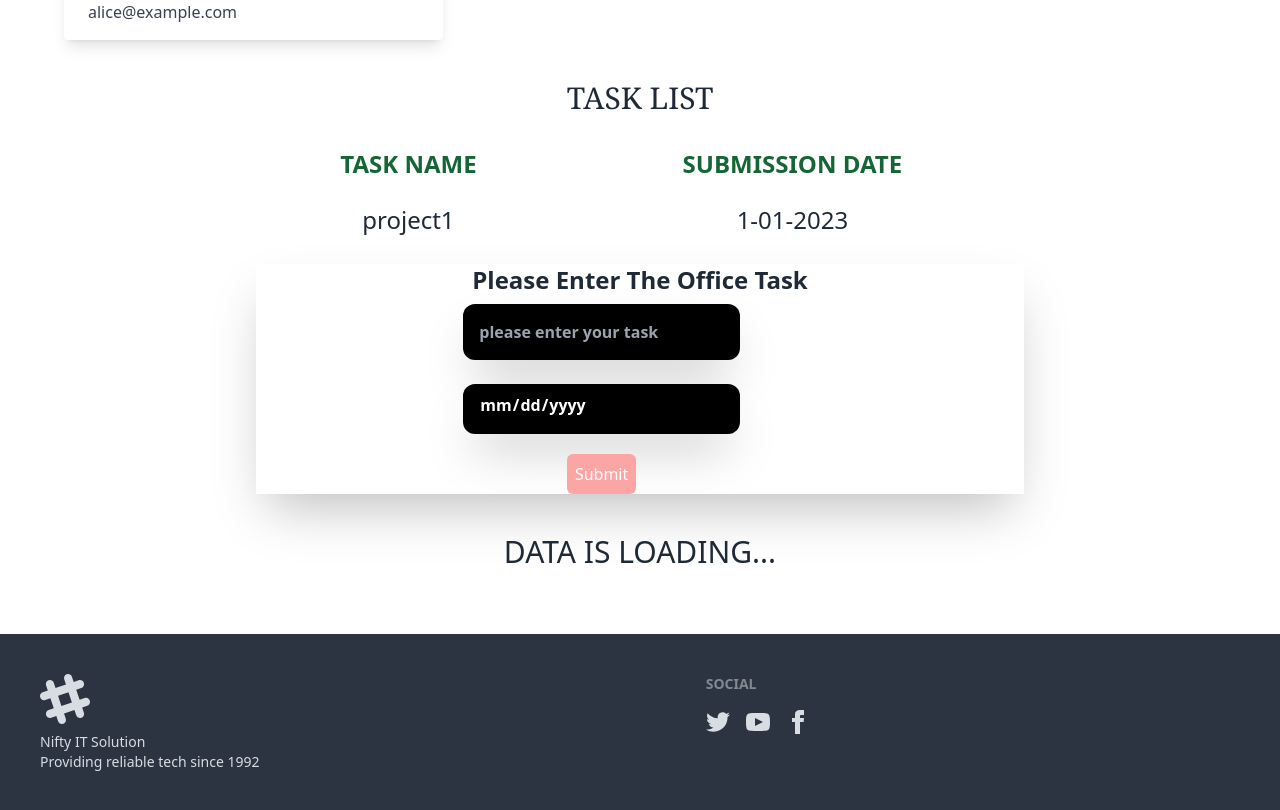
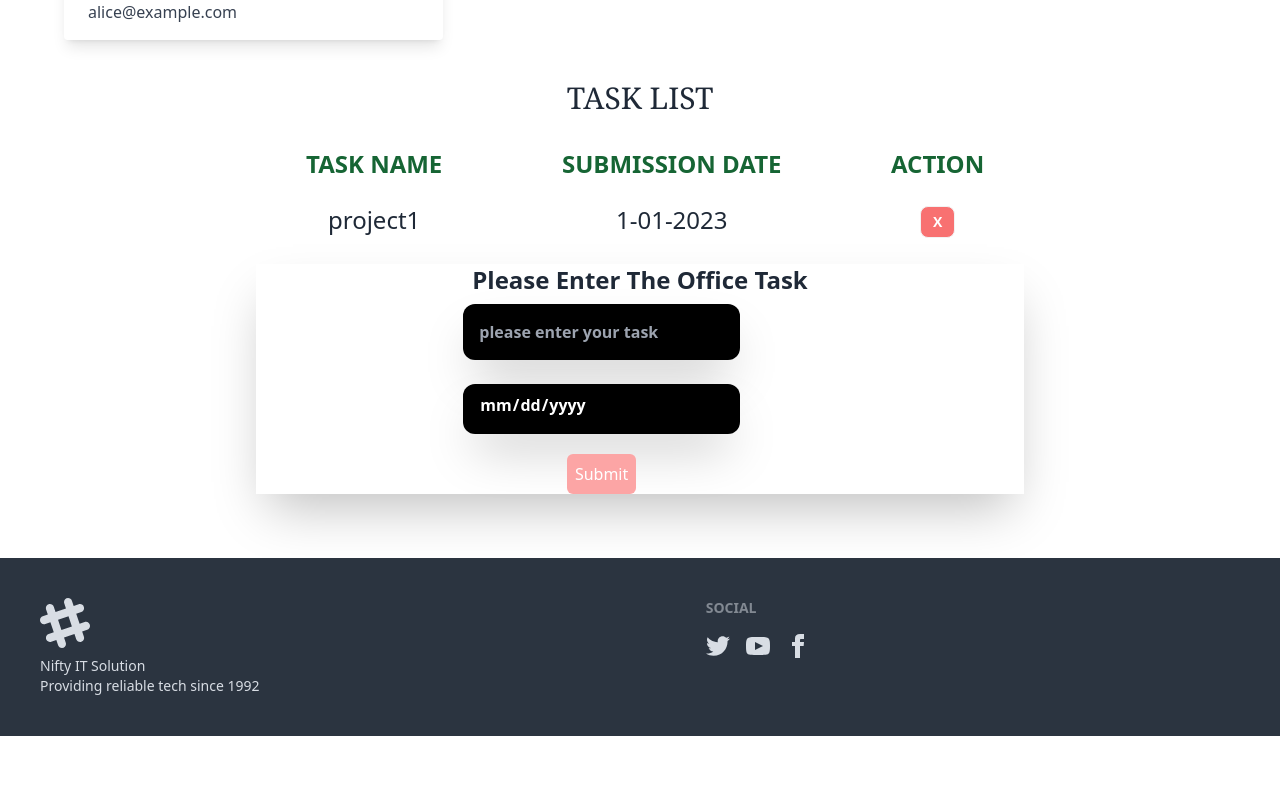
Before and after one commit to ekram2d/Nifty-it-React-typescript-ekram2d, a React (Vite) app: page / in a window 1280 px wide. Shown: the part 1900-2710 px from the top of the page. After the commit the page ends 2636 px from the top, so only its background shows below. Built offline with nearby package versions, Linux system fonts and the light colour scheme.

Commit message:
feat: [Delete] method added for office task using useReducer

```diff
--- a/src/components/Home/CompanyMembers/CompanyMembers.tsx
+++ b/src/components/Home/CompanyMembers/CompanyMembers.tsx
@@ -1,4 +1,4 @@
-import React from 'react';
+
 import SingleMember from './SingleMember';
 export type members = {
       id: number,
--- a/src/components/Home/CompanyProjects/CompanyProjects.tsx
+++ b/src/components/Home/CompanyProjects/CompanyProjects.tsx
@@ -1,4 +1,4 @@
-import React from 'react';
+
 import SingleProject from './SingleProject';
 
 export type Projects = {
--- a/src/components/Home/Home/Home.tsx
+++ b/src/components/Home/Home/Home.tsx
@@ -2,7 +2,6 @@
 import CompanyProjects from '../CompanyProjects/CompanyProjects';
 import CompanyMembers from '../CompanyMembers/CompanyMembers';
 import OfficeTodo from '../../OfficeTodo/OfficeTodo'
-import UserDefinedProps from '../../UserDefinedProps/UserDefinedProps';
 
 
 const Home = () => {
@@ -20,7 +19,7 @@ const Home = () => {
                   </section>
 
                   <OfficeTodo/>
-                  <UserDefinedProps/>
+
 
             </div>
       );
--- a/src/components/OfficeTodo/OfficeTodo.tsx
+++ b/src/components/OfficeTodo/OfficeTodo.tsx
@@ -23,6 +23,15 @@ const reducer = (state: State, action: OfficeTodoAction) => {
       ...state,
       data: allTasks,
     };
+  }
+  if (action.type === 'delete') {
+   const filterTask = state?.data?.filter(task=> task.id != action.payload)
+   console.log(filterTask)
+   return {
+    ...state,
+    data: filterTask
+   }
+
   }
 
   // Your reducer logic here
@@ -53,6 +62,11 @@ const OfficeTodo = () => {
     reset();
   };
 
+  const HandleDelete = (id: number) => {
+    dispatch({type:'delete',payload: id});
+
+  }
+
 
   return (
     <>
@@ -67,6 +81,9 @@ const OfficeTodo = () => {
               <th className="text-2xl text-green-800 font-bold uppercase p-3">
                 Submission Date
               </th>
+              <th className="text-2xl text-green-800 font-bold uppercase p-3">
+                Action
+              </th>
             </tr>
           </thead>
           <tbody>
@@ -74,6 +91,12 @@ const OfficeTodo = () => {
               <tr key={task.id}>
                 <td className="p-3">{task.name}</td>
                 <td className="p-3">{task.date}</td>
+                <td> <button
+                  onClick={() => HandleDelete(task.id)} // Pass a function to onClick
+                  className="btn btn-sm  bg-red-400 text-white  "
+                >
+                  X
+                </button></td>
               </tr>
             ))}
           </tbody>
--- a/src/components/UserDefinedProps/DataFetch/DataFetch.tsx
+++ /dev/null
@@ -1,27 +0,0 @@
-interface loading { status : "loading" }
-interface error {status:"error"}
-interface successfully {status:"sucessfully"}
-type DataFetchProps = loading | error | successfully
-
-function DataFetch({ status }:DataFetchProps ) {
-console.log(status)
-
-      if (status === 'loading') {
-            return <h3>Data is Loading...</h3>
-
-      }
-      else if (status === "error") {
-          return   <h3>Error. could not fetched</h3>
-      }
-
-      return (
-            <>
-
-
-
-                  <h3>Data Fetched successfully</h3>
-            </>
-      )
-}
-
-export default DataFetch
--- a/src/components/UserDefinedProps/UserDefinedProps.tsx
+++ /dev/null
@@ -1,15 +0,0 @@
-import DataFetch from "./DataFetch/DataFetch"
-
-
-function UserDefinedProps() {
-      return (
-           <>
-
-           <div className="w-[80%] mx-auto text-center font-normal mt-10 uppercase text-3xl ">
-           <DataFetch status="loading"/>
-           </div>
-           </>
-      )
-}
-
-export default UserDefinedProps
```
Also changed, not shown: tsconfig.json (line endings or trailing spaces).
